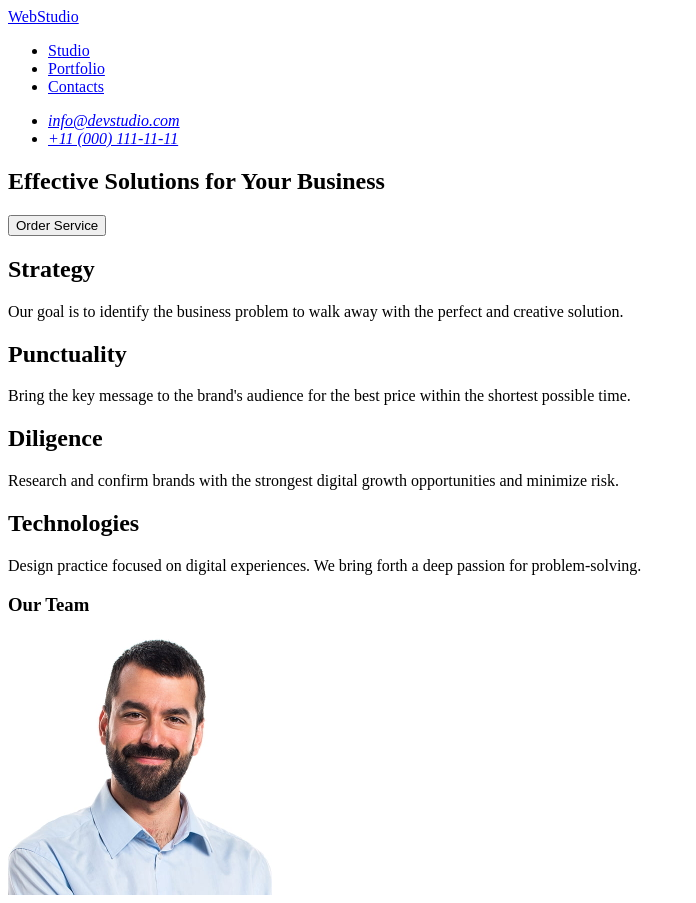
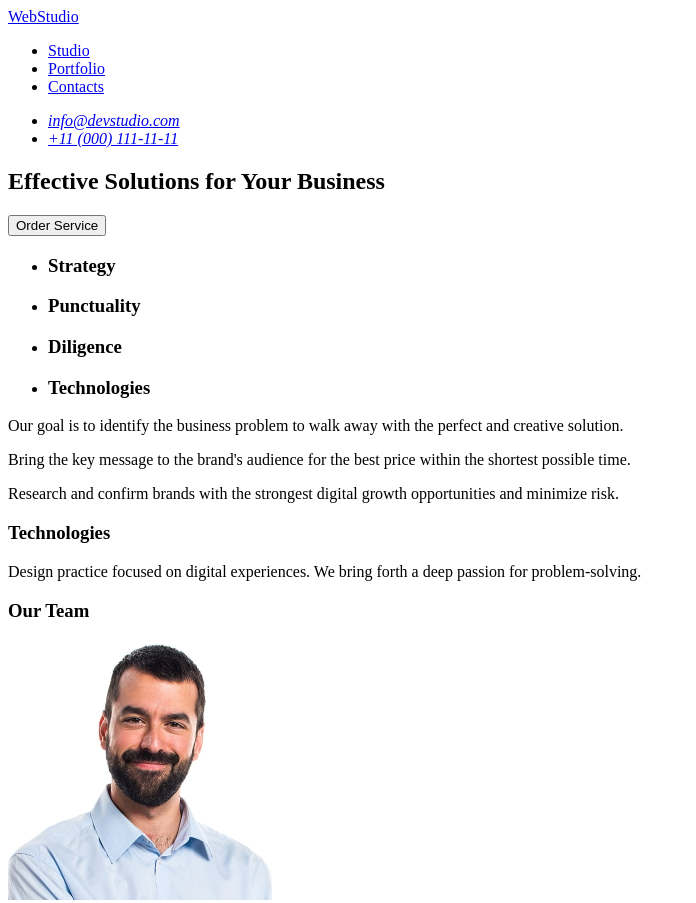
Before and after one commit to Dazz1e-1/goit-markup-hw-01, a plain HTML site: page index.html in a window 1280 px wide. Shown: the top 903 px of the page, without its empty margins (0-696 px from the left). Drawn offline with Linux system fonts and the light colour scheme.

Commit message:
error correction

```diff
--- a/index.html
+++ b/index.html
@@ -28,22 +28,27 @@
         <button type="button">Order Service</button>
       </section>
       <section>
-        <h2>Strategy</h2>
+        <ul>
+          <li><h3>Strategy</h3></li>
+          <li><h3>Punctuality</h3></li>
+          <li><h3>Diligence</h3></li>
+          <li><h3>Technologies</h3></li>
+        </ul>
         <p>
           Our goal is to identify the business problem to walk away with the
           perfect and creative solution.
         </p>
-        <h2>Punctuality</h2>
+
         <p>
           Bring the key message to the brand's audience for the best price
           within the shortest possible time.
         </p>
-        <h2>Diligence</h2>
+
         <p>
           Research and confirm brands with the strongest digital growth
           opportunities and minimize risk.
         </p>
-        <h2>Technologies</h2>
+        <h3>Technologies</h3>
         <p>
           Design practice focused on digital experiences. We bring forth a deep
           passion for problem-solving.
```
